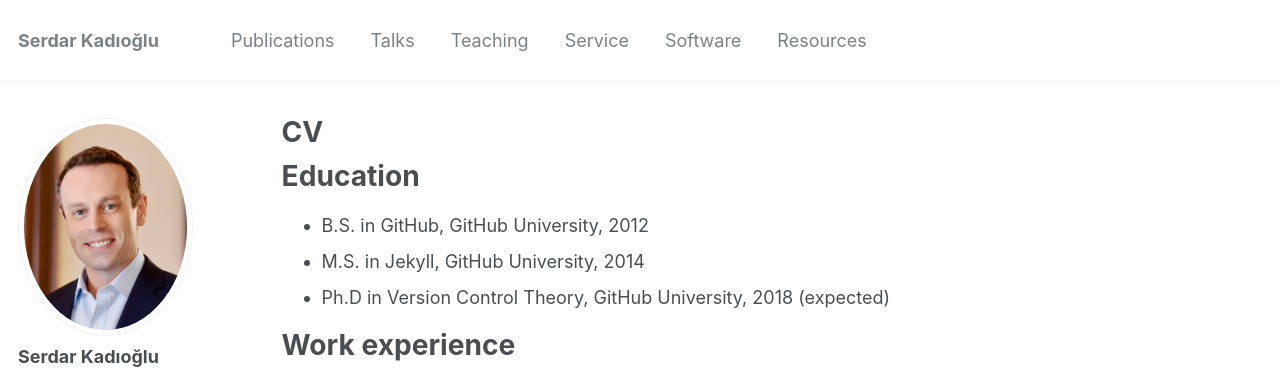
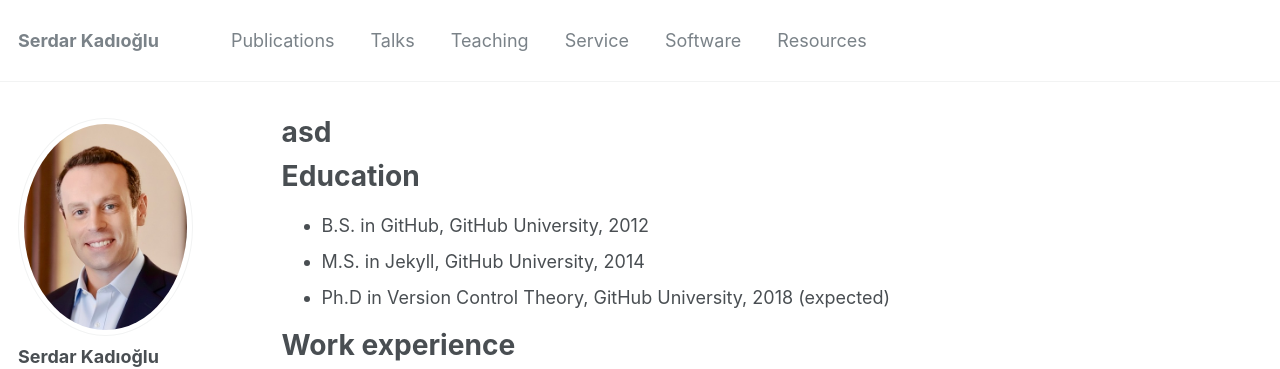
Before and after one commit to skadio/skadio.github.io, a Jekyll site: the page built from _pages/asd.md, in a window 1280 px wide and 900 px high. Shown: the top 369 px of the window. Built offline with Jekyll 4.4.1, drawn with Linux system fonts in a browser that asks for light colours.

Commit message:
Update asd.md

```diff
--- a/_pages/asd.md
+++ b/_pages/asd.md
@@ -1,10 +1,10 @@
 ---
 layout: archive
-title: "CV"
-permalink: /cv/
+title: "asd"
+permalink: /asd/
 author_profile: true
 redirect_from:
-  - /resume
+  - /asd
 ---
 
 {% include base_path %}
```
